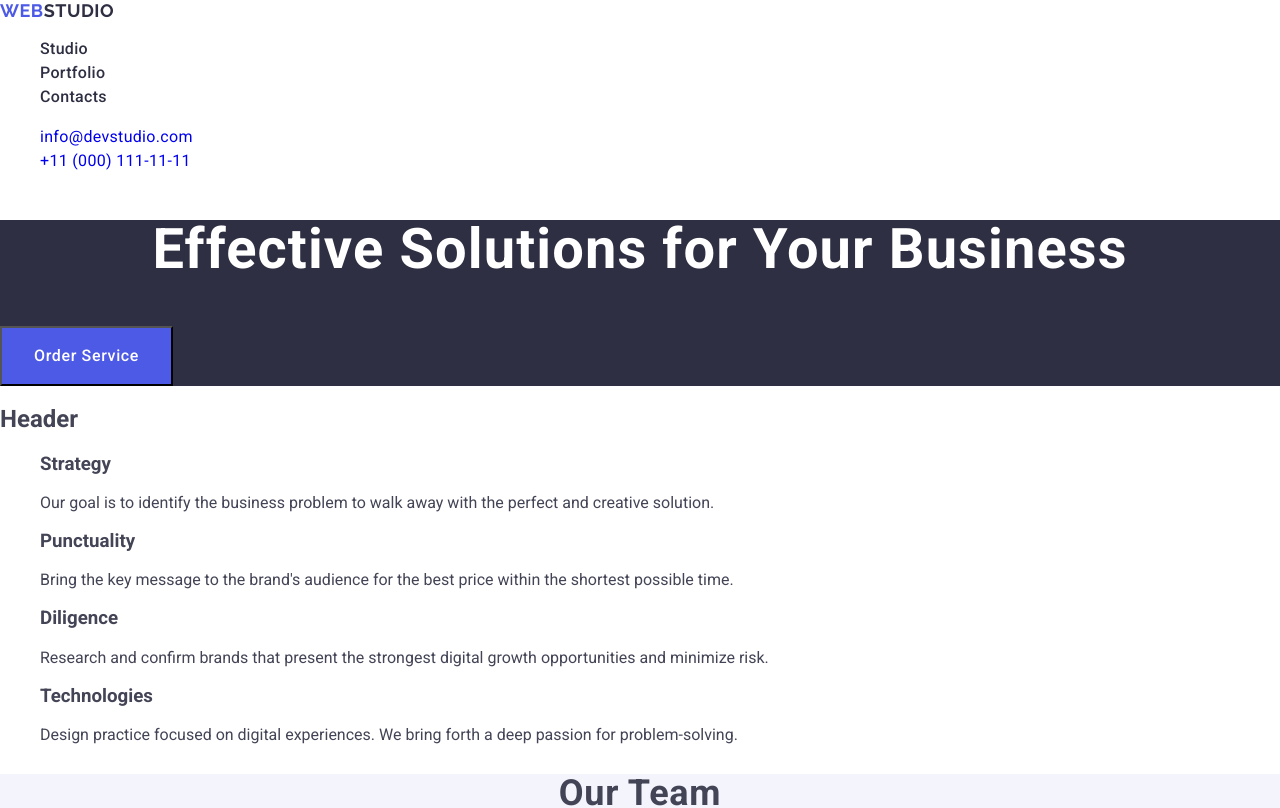
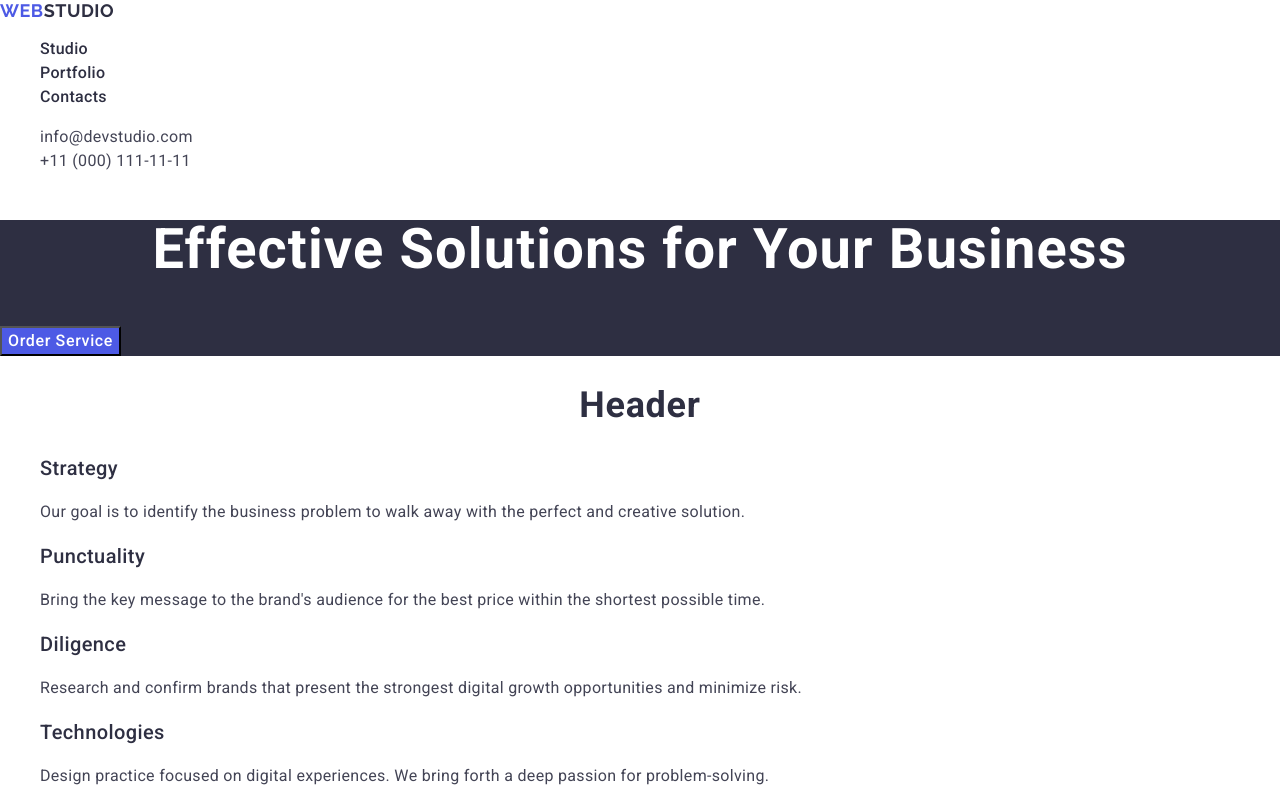
Before and after one commit to LieraBerh/goit-markup-hw-02, a plain HTML site: page index.html in a window 1280 px wide. Shown: the top 808 px of the page. Drawn offline with nearby package versions, Linux system fonts and the light colour scheme.

Commit message:
third-variant

```diff
--- a/css/styles.css
+++ b/css/styles.css
@@ -37,15 +37,15 @@
 .nav-link:focus {
     color: #404bbf;
 }
-.contacts {
+.contacts-link {
     font-size: 16px;
     line-height: 1.5;
     letter-spacing: 0.02em;
     color: #434455;
     font-style: normal;
 }
-.contacts a:hover,
-.contacts a:focus {
+.contacts-link:hover,
+.contacts-link:focus {
     color: #404bbf;
 }
 .hero-image {
@@ -61,16 +61,12 @@
 }
 .hero-image-button {
     font-family: "Roboto", sans-serif;
-    padding: 16px 32px;
     background-color: #4d5ae5;
     font-weight: 500;
     font-size: 16px;
     line-height: 1.5;
     letter-spacing: 0.04em;
     color: #fff;
-    overflow: hidden;
-    text-overflow: ellipsis;
-    white-space: nowrap;
     cursor: pointer;
 }
 .hero-image button:hover,
@@ -83,7 +79,8 @@
     line-height: 1.11;
     letter-spacing: 0.02em;
     text-transform: capitalize;
-    text-align: center
+    text-align: center;
+    color: #2e2f42;
 }
 .section-card-header {
     font-weight: 500;
@@ -99,10 +96,10 @@
     letter-spacing: 0.02em;
     color: #434455;
 }
-.section2 {
+.section-2 {
     background-color:#f4f4fd;
 }
-.section-list-item {
+.section-2 .section-list-item {
     background-color: #FFF
 }
 .footer {
--- a/index.html
+++ b/index.html
@@ -36,54 +36,58 @@
             <h1 class="page-header">Effective Solutions for Your Business</h1>
             <button type="button" class="hero-image-button">Order Service</button>
         </section>
-        <section class="section1">
-            <h2>Header</h2>
+        <section class="section-1">
+            <h2 class="section-header">Header</h2>
             <ul>
                 <li>
-                    <h3>Strategy</h3>
-                    <p>Our goal is to identify the business problem to walk away with the perfect and creative solution.
+                    <h3 class="section-card-header">Strategy</h3>
+                    <p class="section-card-text">Our goal is to identify the business problem to walk away with the
+                        perfect and creative solution.
                     </p>
                 </li>
                 <li>
-                    <h3>Punctuality</h3>
-                    <p>Bring the key message to the brand's audience for the best price within the shortest possible
+                    <h3 class="section-card-header">Punctuality</h3>
+                    <p class="section-card-text">Bring the key message to the brand's audience for the best price within
+                        the shortest possible
                         time.</p>
                 </li>
                 <li>
-                    <h3>Diligence</h3>
-                    <p>Research and confirm brands that present the strongest digital growth opportunities and minimize
+                    <h3 class="section-card-header">Diligence</h3>
+                    <p class="section-card-text">Research and confirm brands that present the strongest digital growth
+                        opportunities and minimize
                         risk.
                     </p>
                 </li>
                 <li>
-                    <h3>Technologies</h3>
-                    <p>Design practice focused on digital experiences. We bring forth a deep passion for
+                    <h3 class="section-card-header">Technologies</h3>
+                    <p class="section-card-text">Design practice focused on digital experiences. We bring forth a deep
+                        passion for
                         problem-solving.</p>
                 </li>
             </ul>
         </section>
-        <section class="section2">
+        <section class="section-2">
             <h2 class="section-header">Our Team</h2>
             <ul>
-                <li><img src="./images/img-1.jpg" alt="Mark Guerrero" width="264">
+                <li class="section-list-item"><img src="./images/img-1.jpg" alt="Mark Guerrero" width="264">
                     <h3 class="section-card-header">Mark Guerrero</h3>
                     <p class="section-card-text">Product Designer</p>
                 </li>
-                <li><img src="./images/img-2.jpg" alt="Tom Ford" width="264">
+                <li class="section-list-item"><img src="./images/img-2.jpg" alt="Tom Ford" width="264">
                     <h3 class="section-card-header">Tom Ford</h3>
                     <p class="section-card-text">Frontend Developer</p>
                 </li>
-                <li><img src="./images/img-3.jpg" alt="Camila Garcia" width="264">
+                <li class="section-list-item"><img src="./images/img-3.jpg" alt="Camila Garcia" width="264">
                     <h3 class="section-card-header">Camila Garcia</h3>
                     <p class="section-card-text">Marketing</p>
                 </li>
-                <li><img src="./images/img-4.jpg" alt="Daniel Wilson" width="264">
+                <li class="section-list-item"><img src="./images/img-4.jpg" alt="Daniel Wilson" width="264">
                     <h3 class="section-card-header">Daniel Wilson</h3>
                     <p class="section-card-text">UI Designer</p>
                 </li>
             </ul>
         </section>
-        <section class="section3">
+        <section class="section-3">
             <h2 class="section-header">Our Portfolio</h2>
             <ul>
                 <li class="section-list-item"><img src="./images/img-5.jpg" alt="Banking App" width="360">
```
